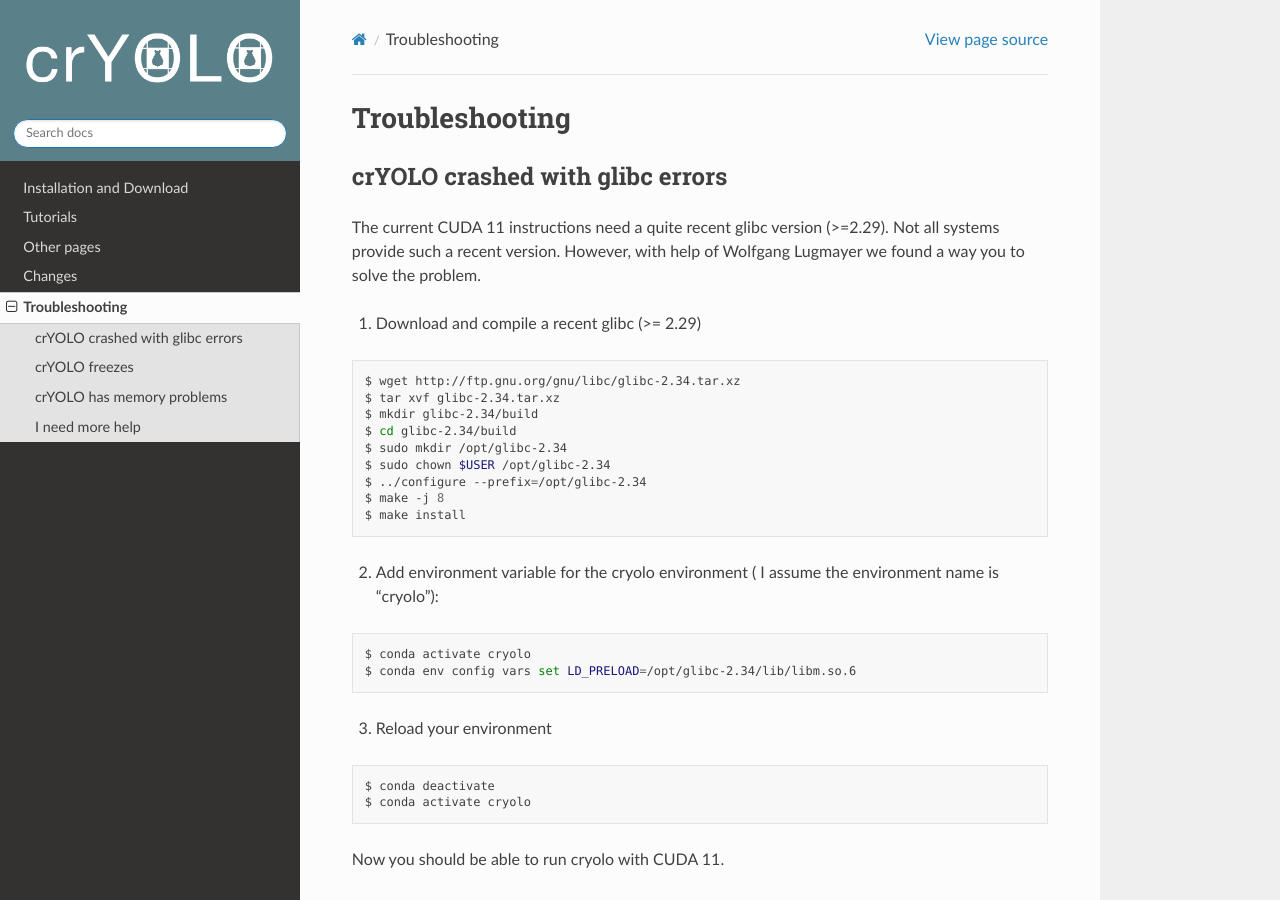
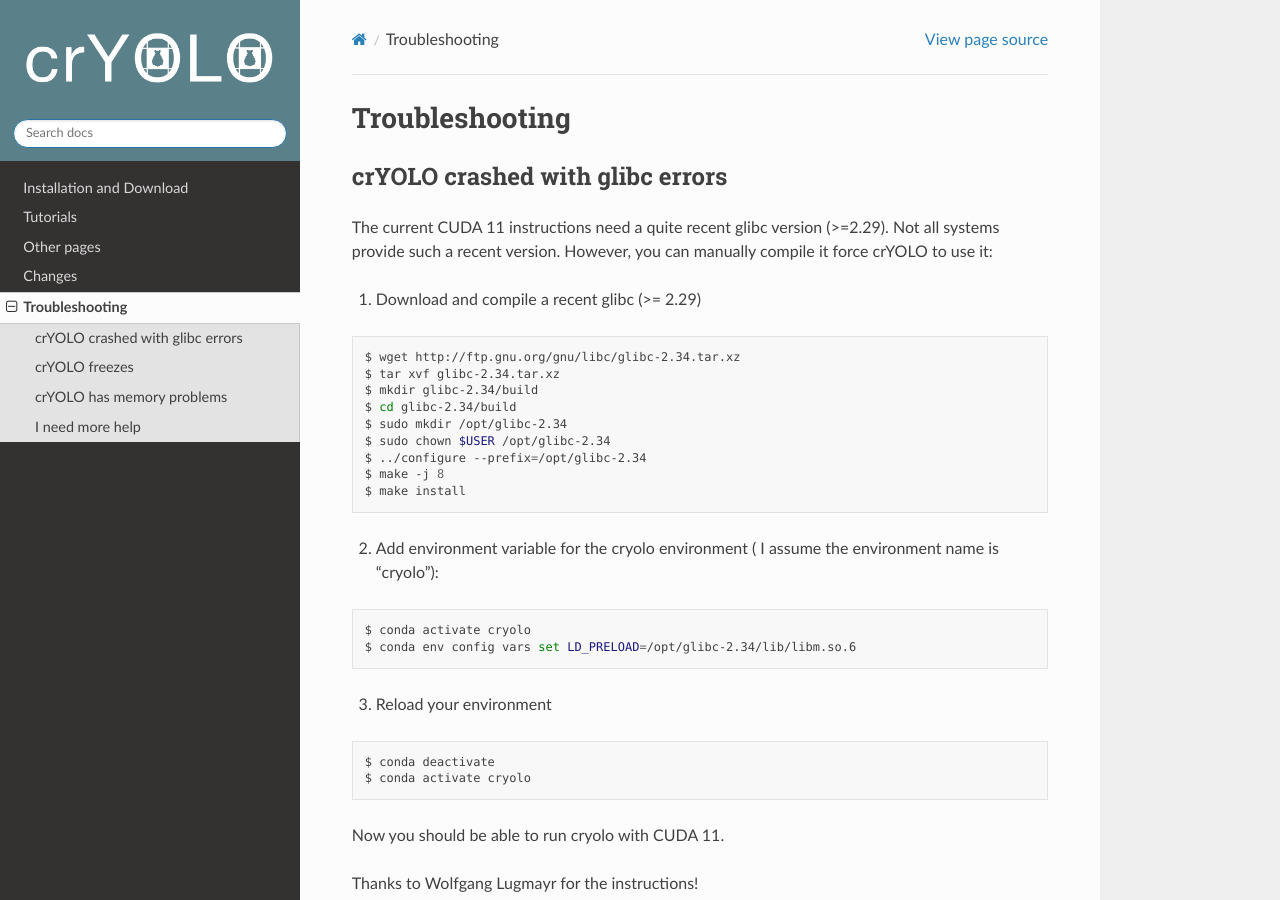
Before and after one commit to MPI-Dortmund/cryolo, a Sphinx documentation site: the page built from source/troubleshooting.rst, in a window 1280 px wide and 900 px high. Built offline with Sphinx 7.4.7 and the Read the Docs theme 2.0.0, drawn with Linux system fonts in a browser that asks for light colours.

Commit message:
update instructions

```diff
--- a/source/troubleshooting.rst
+++ b/source/troubleshooting.rst
@@ -5,7 +5,7 @@
 ^^^^^^^^^^^^^^^^^^^^^^^^^^^^^^^^
 
 The current CUDA 11 instructions need a quite recent glibc version (>=2.29). Not all systems provide such a
-recent version. However, with help of Wolfgang Lugmayer we found a way you to solve the problem.
+recent version. However, you can manually compile it force crYOLO to use it:
 
 1. Download and compile a recent glibc (>= 2.29)
 
```
